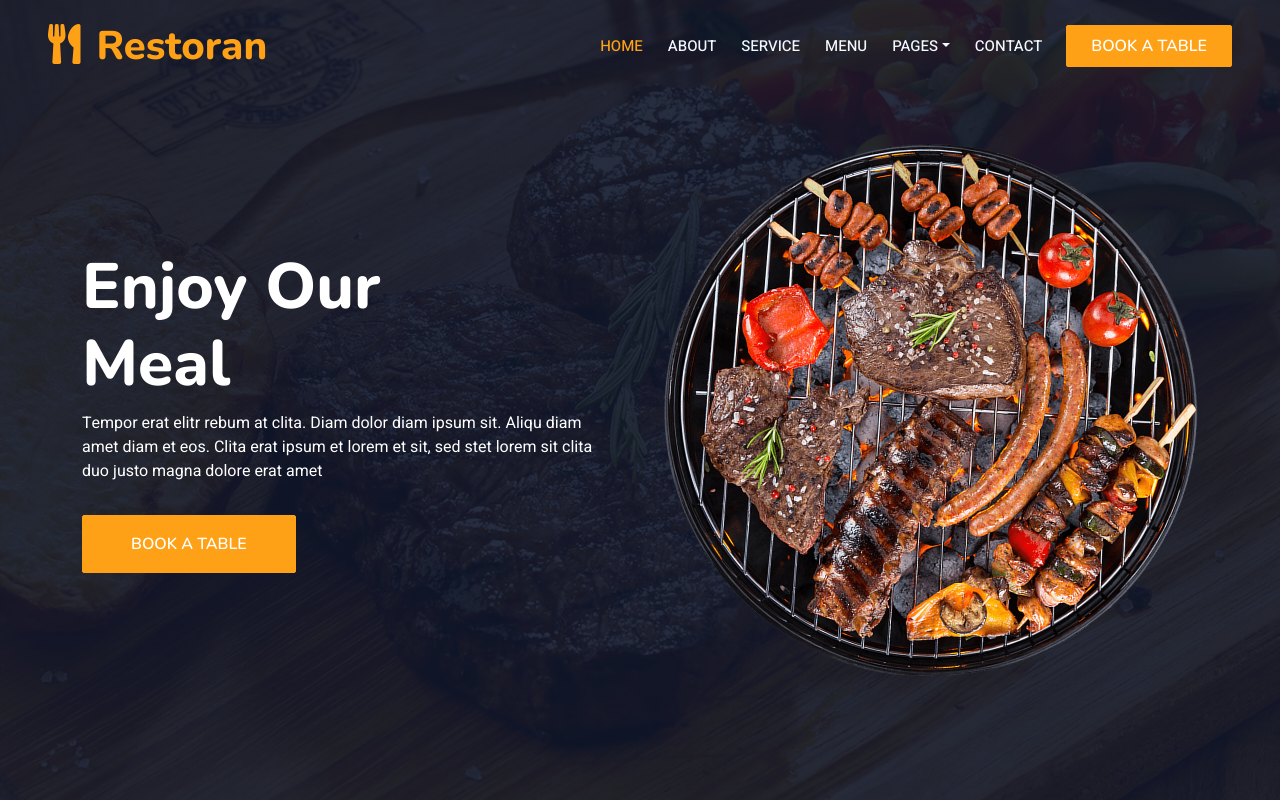
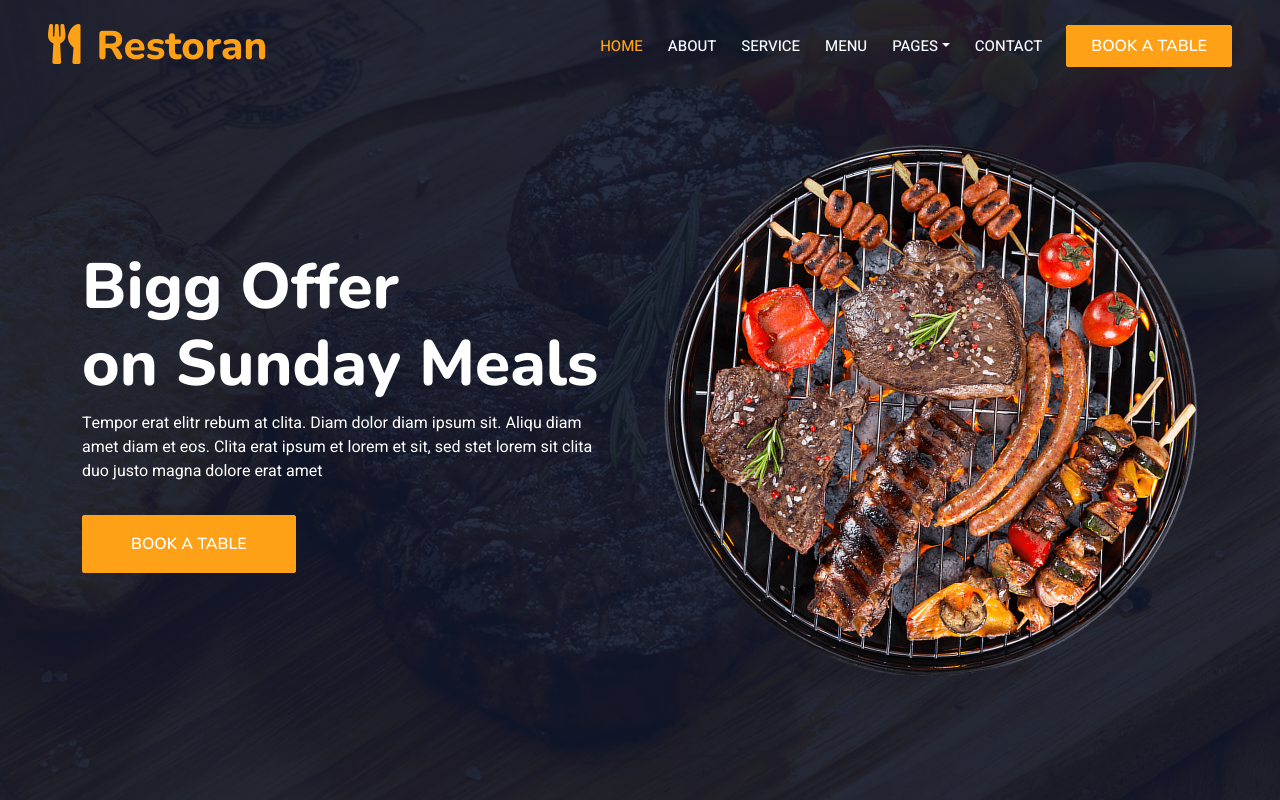
Before and after one commit to goti03/restorant, a plain HTML site: page index.html in a window 1280 px wide. Shown: the top 800 px of the page. Drawn offline with nearby package versions, Linux system fonts and the light colour scheme.

Commit message:
Update index.html

```diff
--- a/index.html
+++ b/index.html
@@ -77,7 +77,7 @@
                 <div class="container my-5 py-5">
                     <div class="row align-items-center g-5">
                         <div class="col-lg-6 text-center text-lg-start">
-                            <h1 class="display-3 text-white animated slideInLeft">Enjoy Our<br> Meal</h1>
+                            <h1 class="display-3 text-white animated slideInLeft">Bigg Offer<br> on Sunday Meals</h1>
                             <p class="text-white animated slideInLeft mb-4 pb-2">Tempor erat elitr rebum at clita. Diam dolor diam ipsum sit. Aliqu diam amet diam et eos. Clita erat ipsum et lorem et sit, sed stet lorem sit clita duo justo magna dolore erat amet</p>
                             <a href="" class="btn btn-primary py-sm-3 px-sm-5 me-3 animated slideInLeft">Book A Table</a>
                         </div>
```
